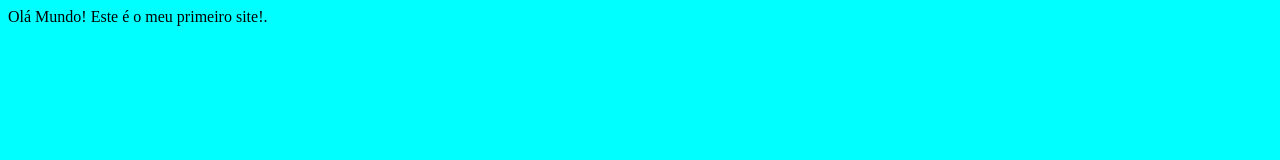
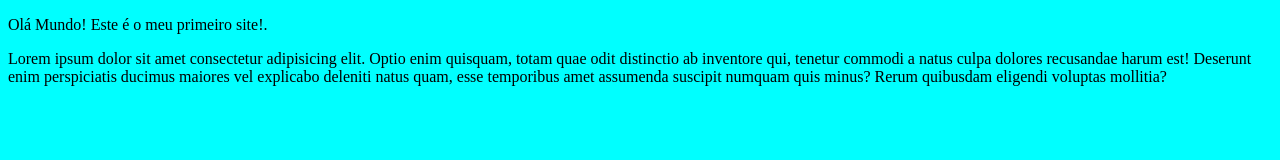
Before and after one commit to AmorimHAS/ProjetoWeb1, a plain HTML site: page index.html in a window 1280 px wide. Drawn offline with Linux system fonts and the light colour scheme.

Commit message:
UPDATE index.html

```diff
--- a/index.html
+++ b/index.html
@@ -7,7 +7,9 @@
     <link rel="stylesheet" href="style.css">
 </head>
 <body>
-    Olá Mundo! Este é o meu primeiro site!.<br>
+    <p>Olá Mundo! Este é o meu primeiro site!.</p>
+
+    <p>Lorem ipsum dolor sit amet consectetur adipisicing elit. Optio enim quisquam, totam quae odit distinctio ab inventore qui, tenetur commodi a natus culpa dolores recusandae harum est! Deserunt enim perspiciatis ducimus maiores vel explicabo deleniti natus quam, esse temporibus amet assumenda suscipit numquam quis minus? Rerum quibusdam eligendi voluptas mollitia?</p>
     <img src="mundo.jpg" alt="" width="360px">
 </body>
 </html>
```
